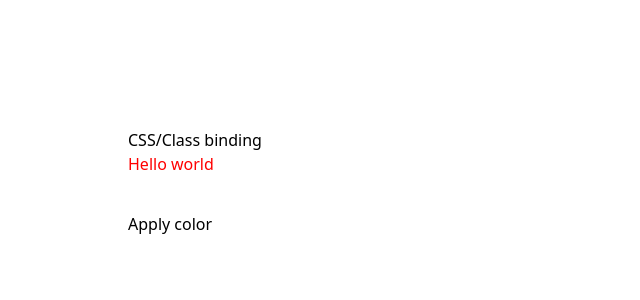
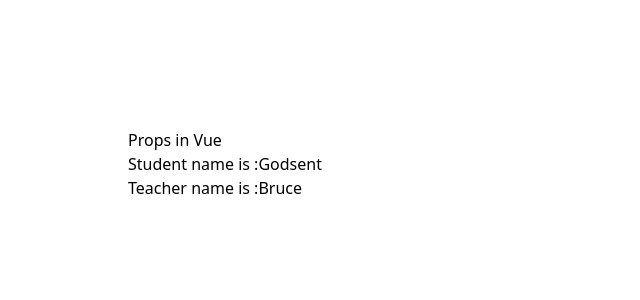
Before and after one commit to GodsentMichael/vue.js, a Vue app: page / in a window 1280 px wide. Shown: the top 300 px of the page, without its empty margins (0-640 px from the left). Built offline with nearby package versions, Linux system fonts and the light colour scheme.

Commit message:
Props in Vue

```diff
--- a/src/components/HelloWorld.vue
+++ b/src/components/HelloWorld.vue
@@ -1,24 +1,23 @@
 <template>
-  <h1 class="underline text-[30px] pb-10">CSS/Class binding</h1>
+  <h1 class="underline text-[30px] pb-10">Props in Vue</h1>
 
-  <h3 :class="adjustStyle" class="pb-10">Hello world</h3>
-  <button class="bg-blue-500 rounded-lg p-2" v-on:click="textBg = !textBg">
-    Apply color
-  </button>
+  <Student name="Godsent" />
+  <Teacher :name="name" />
 </template>
 
 <script>
+import Student from "./Student.vue";
+import Teacher from "./Teacher.vue";
 export default {
   name: "Home",
   data() {
     return {
-      textBg: false,
+      name: "Bruce",
     };
   },
-  computed: {
-    adjustStyle() {
-      return { green: this.textBg, textColor: true, other: true };
-    },
+  components: {
+    Student,
+    Teacher,
   },
 };
 </script>
--- /dev/null
+++ b/src/components/Student.vue
@@ -0,0 +1,12 @@
+<template>
+  <h1>Student name is :{{ name }}</h1>
+</template>
+
+<script>
+export default {
+  name: "Student",
+  props: {
+    name: String,
+  },
+};
+</script>
--- /dev/null
+++ b/src/components/Teacher.vue
@@ -0,0 +1,12 @@
+<template>
+  <h1>Teacher name is :{{ name }}</h1>
+</template>
+
+<script>
+export default {
+  name: "Teacher",
+  props: {
+    name: String,
+  },
+};
+</script>
```
